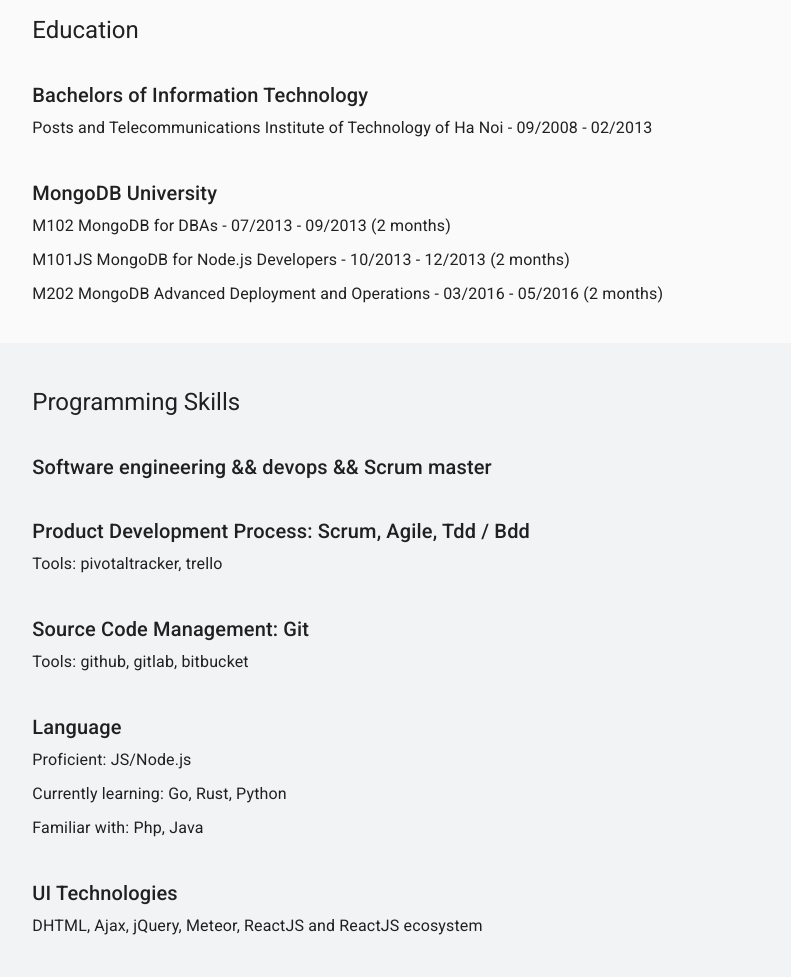
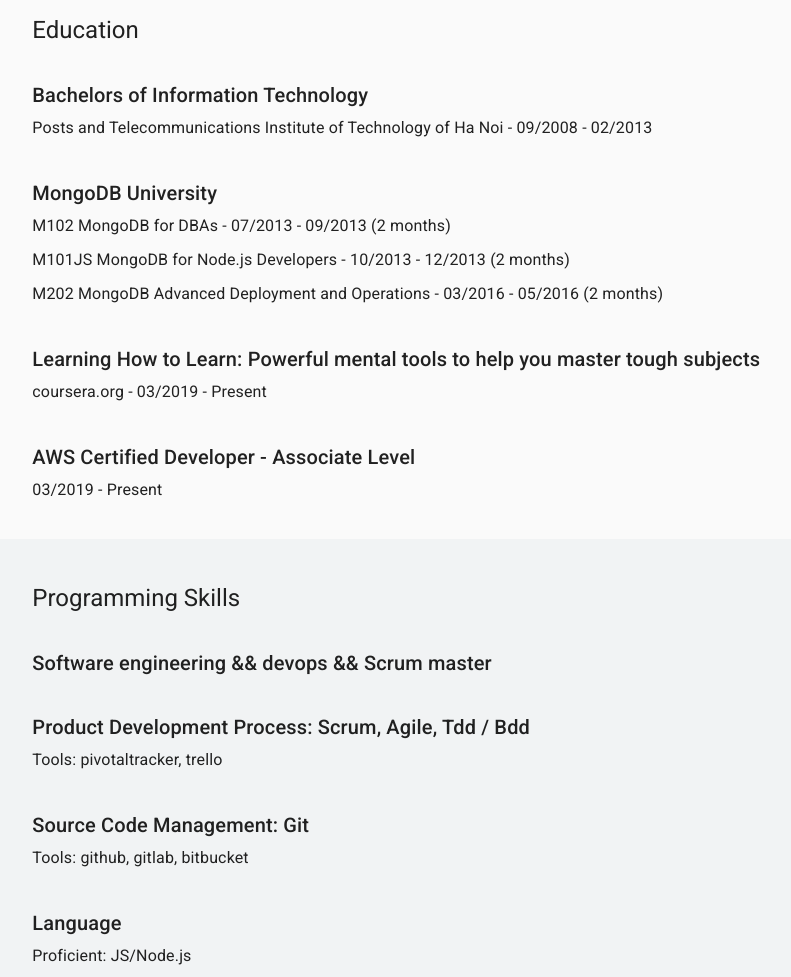
Before and after one commit to particle4dev/particle4dev.github.io, a Gatsby site: page /cv in a window 1280 px wide. Shown: the part 2833-3810 px from the top of the page, without its empty margins (185-976 px from the left). Built offline with nearby package versions, Linux system fonts and the light colour scheme; Gatsby itself is replaced by a stand-in of ours; a web font is replaced by a local one.

Commit message:
update education section

```diff
--- a/src/components/EducationSection.js
+++ b/src/components/EducationSection.js
@@ -32,7 +32,7 @@
           09/2008 - 02/2013
         </time>
       </RichText>
-      <RichText>
+      <RichText className={classes.index__section}>
         <Typography variant="h6">MongoDB University</Typography>
         <time className={classes.index__date}>
           M102 MongoDB for DBAs - 07/2013 - 09/2013 (2 months)
@@ -43,6 +43,25 @@
           months)
         </time>
       </RichText>
+      <RichText className={classes.index__section}>
+        <Typography variant="h6">
+          Learning How to Learn: Powerful mental tools to help you master tough
+          subjects
+        </Typography>
+        <time className={classes.index__date}>
+          coursera.org - 03/2019 - Present
+          <br />
+        </time>
+      </RichText>
+      <RichText>
+        <Typography variant="h6">
+          AWS Certified Developer - Associate Level
+        </Typography>
+        <time className={classes.index__date}>
+          03/2019 - Present
+          <br />
+        </time>
+      </RichText>
     </Section>
   )
 }
```
